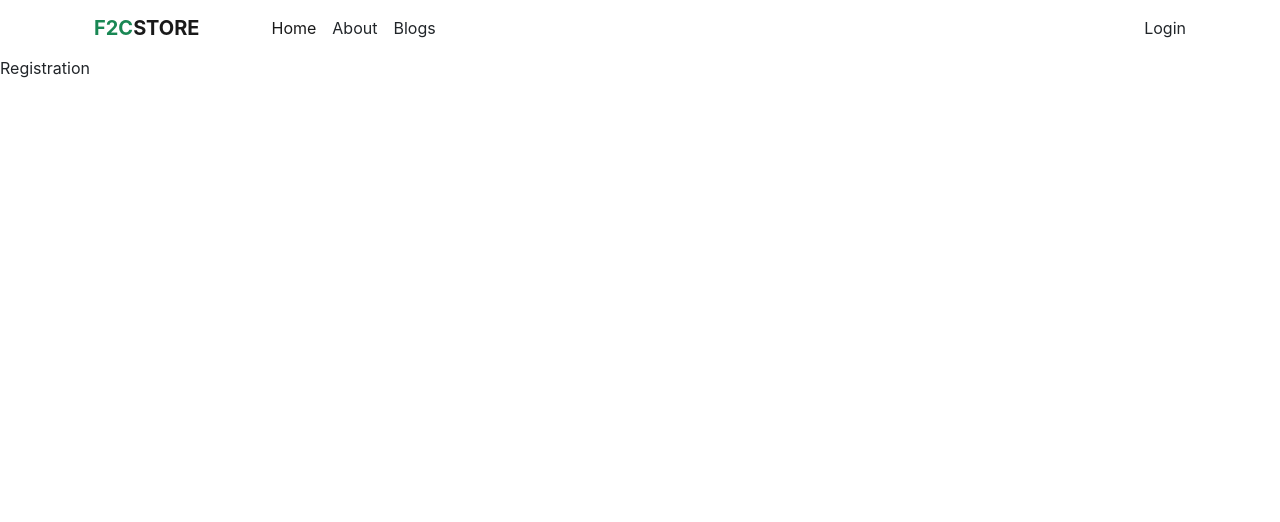
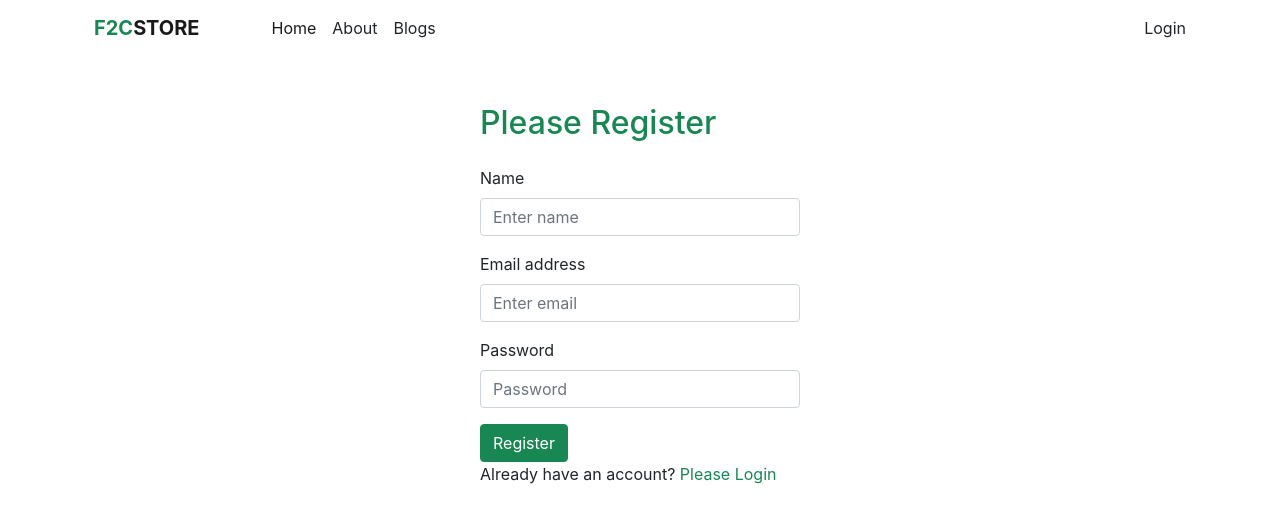
Before and after one commit to shahidul7150/warehouse-management, a React (Create React App) app: page /register in a window 1280 px wide. Shown: the top 522 px of the page. Built offline with nearby package versions, Linux system fonts and the light colour scheme.

Commit message:
set environment variable for hide firebase configaration secret

```diff
--- a/src/components/Login/Login/Login.js
+++ b/src/components/Login/Login/Login.js
@@ -1,6 +1,6 @@
 import React, { useRef } from "react";
 import { Button, Form } from "react-bootstrap";
-import { useNavigate } from "react-router-dom";
+import { Link, useNavigate } from "react-router-dom";
 
 const Login = () => {
     const navigate = useNavigate();
@@ -18,8 +18,9 @@ const Login = () => {
         navigate('/register')
     }
   return (
-    <div className="w-25 mx-auto mt-5">
-      <Form onSubmit={handleFormSubmit}>
+      <div className="w-25 mx-auto mt-5">
+          <h2 className="mb-4 text-success">Please Login</h2>
+      <Form className="pb-2" onSubmit={handleFormSubmit} >
         <Form.Group className="mb-3" controlId="formBasicEmail">
           <Form.Label>Email address</Form.Label>
           <Form.Control ref={emailRef} type="email" placeholder="Enter email" required autoComplete="off" />
@@ -30,11 +31,11 @@ const Login = () => {
           <Form.Control ref={passRef} type="password" placeholder="Password" required autoComplete="off" />
         </Form.Group>
 
-        <Button variant="primary" type="submit">
+        <Button variant="success" type="submit">
           Submit
         </Button>
           </Form>
-          <p>New to f2c stock? <span className="text-success" onClick={navigatingRegister}>Please Register</span></p>
+          <p>New to f2c stock? <Link to='/register' className="text-success text-decoration-none" onClick={navigatingRegister}>Please Register</Link></p>
     </div>
   );
 };
--- a/src/components/Login/Registration/Registration.js
+++ b/src/components/Login/Registration/Registration.js
@@ -1,11 +1,46 @@
-import React from 'react';
+import React, { useRef } from 'react';
+import {Form } from 'react-bootstrap';
+import { Link, useNavigate } from 'react-router-dom';
 
 const Registration = () => {
-    return (
-        <div>
-            Registration
-        </div>
-    );
+    const navigate = useNavigate();
+  const nameRef = useRef("");
+  const emailRef = useRef("");
+  const passRef = useRef("");
+  const handleFormSubmit = (event) => {
+    event.preventDefault();
+    const name = nameRef.current.value;
+    const email = emailRef.current.value;
+      const password = passRef.current.value;
+      console.log(name,email, password);
+      event.target.reset()
+    };
+
+    const navigatingLogin = (event) => {
+        navigate('/login')
+    }
+  return (
+      <div className="w-25 mx-auto mt-5">
+          <h2 className="mb-4 text-success">Please Register</h2>
+      <Form onSubmit={handleFormSubmit}>
+        <Form.Group className="mb-3" controlId="formBasicEmail">
+          <Form.Label>Name</Form.Label>
+          <Form.Control ref={nameRef} type="text" placeholder="Enter name" required autoComplete="off" />
+        </Form.Group>
+        <Form.Group className="mb-3" controlId="formBasicEmail">
+          <Form.Label>Email address</Form.Label>
+          <Form.Control ref={emailRef} type="email" placeholder="Enter email" required autoComplete="off" />
+        </Form.Group>
+
+        <Form.Group className="mb-3" controlId="formBasicPassword">
+          <Form.Label>Password</Form.Label>
+          <Form.Control ref={passRef} type="password" placeholder="Password" required autoComplete="off" />
+        </Form.Group>
+        <input className='btn btn-success' type="button" value="Register" />
+          </Form>
+          <p>Already have an account? <Link to='/login' className="text-success text-decoration-none" onClick={navigatingLogin}>Please Login</Link></p>
+    </div>
+  );
 };
 
 export default Registration;
```
Also changed, not shown: src/firebase.init.js (+7 -6 lines).
